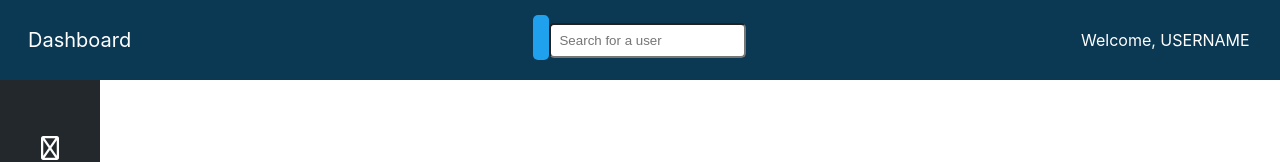
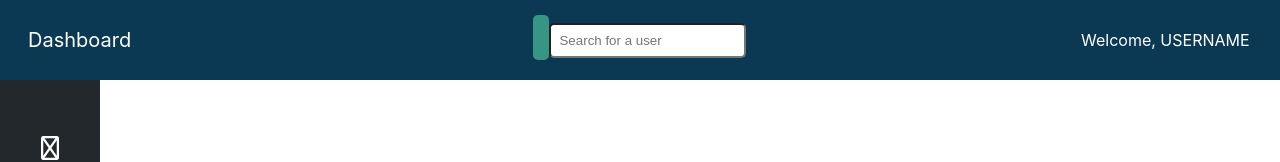
Before and after one commit to jay2noob/groupme-app, a React (Create React App) app in the folder client/: page /dashboard in a window 1280 px wide. Shown: the top 162 px of the page. Built offline with nearby package versions, Linux system fonts and the light colour scheme; some icons are missing.

Commit message:
changed search icon background

```diff
--- a/client/src/components/Search/styles.css
+++ b/client/src/components/Search/styles.css
@@ -6,7 +6,7 @@
 .search-icon {
   border-radius: 5px;
   padding: .5rem;
-  background: #1FA1ED;
+  background: #379683;
   color: white;
   min-width: 50px;
   text-align: center;
```
